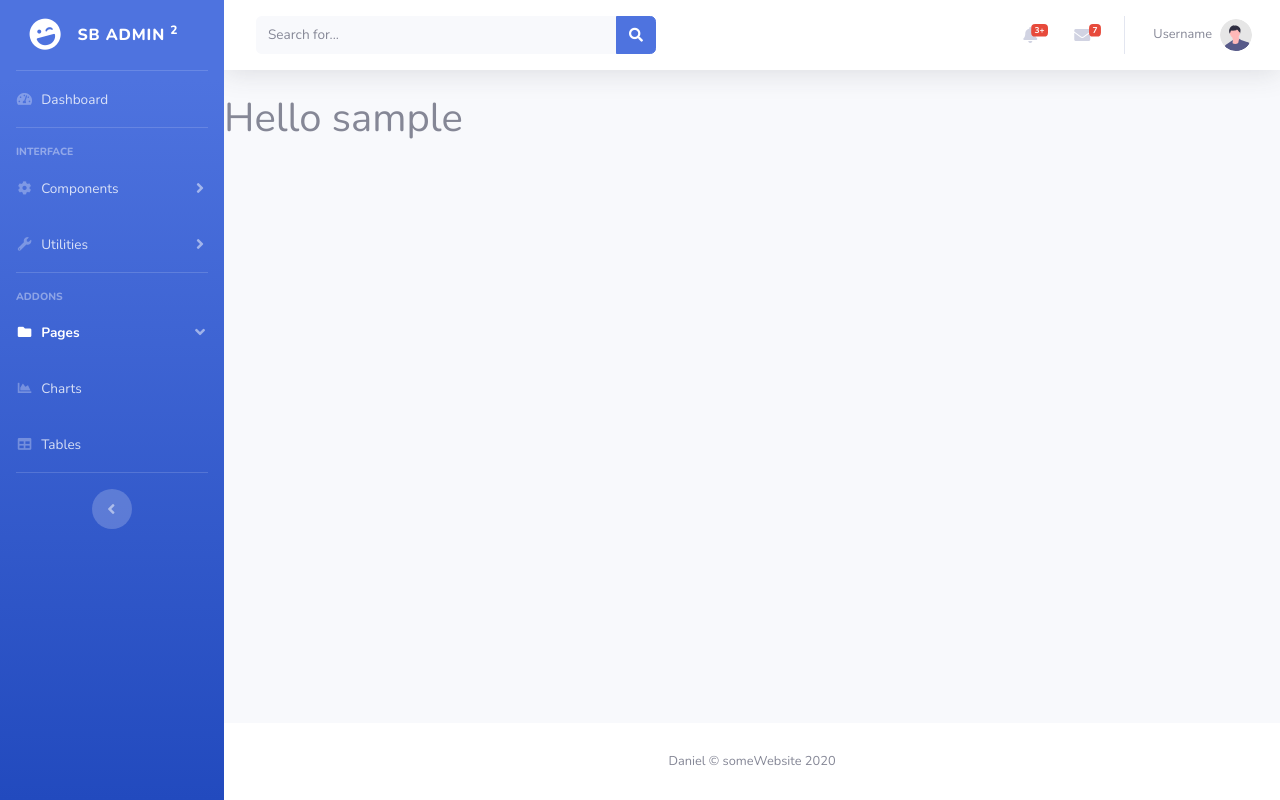
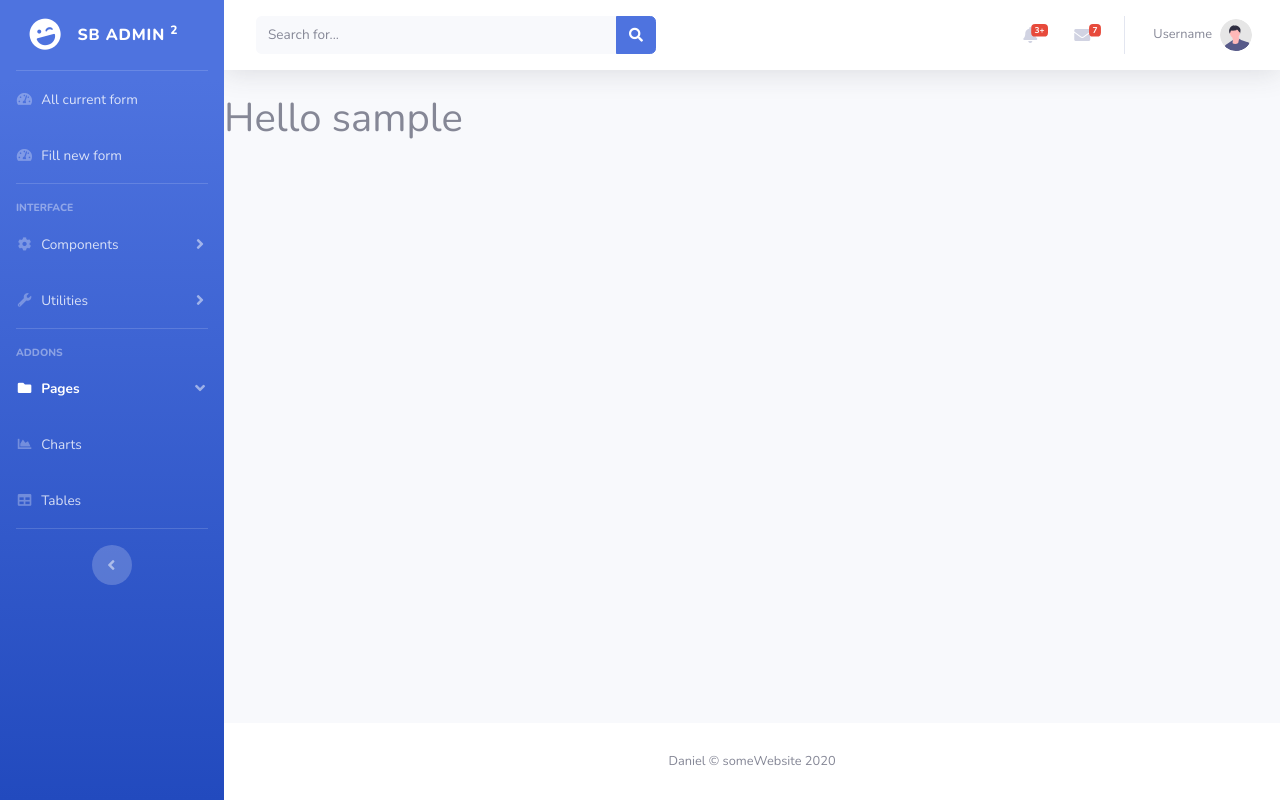
Before and after one commit to DanielNorth/companyDataConstructed, a Flask app: page /company_form/all_form/ in a window 1280 px wide. Run offline with Flask 2, Linux system fonts and the light colour scheme; the visitor is signed in with stand-in values (Sample User, id 1); data comes from the database, SQL or seed files in the repository; some libraries are stand-ins or nearby versions.

Commit message:
a very ugly nra1 form now

```diff
--- a/companyFilling/__init__.py
+++ b/companyFilling/__init__.py
@@ -7,7 +7,7 @@ from companyFilling.config import Config
 
 db = SQLAlchemy()
 login_manager = LoginManager()
-login_manager.login_view = 'users.login'
+login_manager.login_view = 'users.login/'
 login_manager.login_message_category = 'info'
 
 
--- a/companyFilling/fillingForm/routes.py
+++ b/companyFilling/fillingForm/routes.py
@@ -2,11 +2,20 @@ from flask import render_template, url_for, flash, redirect, request, Blueprint
 from flask_login import login_user, current_user, logout_user, login_required
 from companyFilling.model import User
 from companyFilling import db
+from companyFilling.fillingForm.forms import CompanyForm
 
 
 fillingForm = Blueprint('fillingForm', __name__)
 
+
 @fillingForm.route('all_form/')
 @login_required
-def allCurrentForm():
+def all_form():
     return render_template('userPage.html', name=current_user.username)
+
+
+@fillingForm.route('NAR1/')
+@login_required
+def NAR1():
+    form = CompanyForm()
+    return render_template('nar1form.html', form=form)
--- a/companyFilling/templates/base.html
+++ b/companyFilling/templates/base.html
@@ -45,8 +45,13 @@
             <li class="nav-item">
                 <a class="nav-link" href="index.html">
                     <i class="fas fa-fw fa-tachometer-alt"></i>
-                    <span>Dashboard</span></a>
+                    <span>All current form</span></a>
             </li>
+
+            {% block navBarItem %}
+
+
+            {% endblock %}
 
             <!-- Divider -->
             <hr class="sidebar-divider">
--- a/companyFilling/templates/homePage.html
+++ b/companyFilling/templates/homePage.html
@@ -44,7 +44,7 @@
 
             <!-- Nav Item - Dashboard -->
             <li class="nav-item">
-                <a class="nav-link" href="{{url_for('fillingForm.allCurrentForm')}}">
+                <a class="nav-link" href="{{url_for('fillingForm.all_form')}}">
                     <i class="fas fa-fw fa-tachometer-alt"></i>
                     <span>Dashboard</span></a>
             </li>
--- a/companyFilling/templates/userPage.html
+++ b/companyFilling/templates/userPage.html
@@ -1,5 +1,15 @@
 {% extends 'base.html' %}
 
+
+{% block navBarItem %}
+
+<li class="nav-item">
+                <a class="nav-link" href="{{ url_for('fillingForm.NAR1') }}">
+                    <i class="fas fa-fw fa-tachometer-alt"></i>
+                    <span>Fill new form</span></a>
+</li>
+
+{% endblock %}
 
 
 {% block content %}
--- a/companyFilling/users/routes.py
+++ b/companyFilling/users/routes.py
@@ -35,8 +35,7 @@ def login():
         if email:
             if check_password_hash(email.password, form.password.data):
                 login_user(email, remember=form.rememberMe.data)
-                return redirect(url_for('fillingForm.allCurrentForm'))
-                ##return '<h1>' + "Hello " + form.email.data + email.password + '</h1>'
+                return redirect(url_for('fillingForm.all_form'))
         else:
             return '<h1>Nothing</h1>'
 
@@ -47,4 +46,4 @@ def login():
 @login_required
 def logout():
     logout_user()
-    return redirect("{{url_for('users.login/')}}")
+    return redirect(url_for('users.login/'))
```
Also changed, not shown: other parts of companyFilling/templates/base.html (+1 -1 lines), companyFilling/fillingForm/forms.py (+13 -3 lines), companyFilling/templates/login.html (+7 -0 lines), companyFilling/templates/nar1form.html (added, +18 -0 lines).
